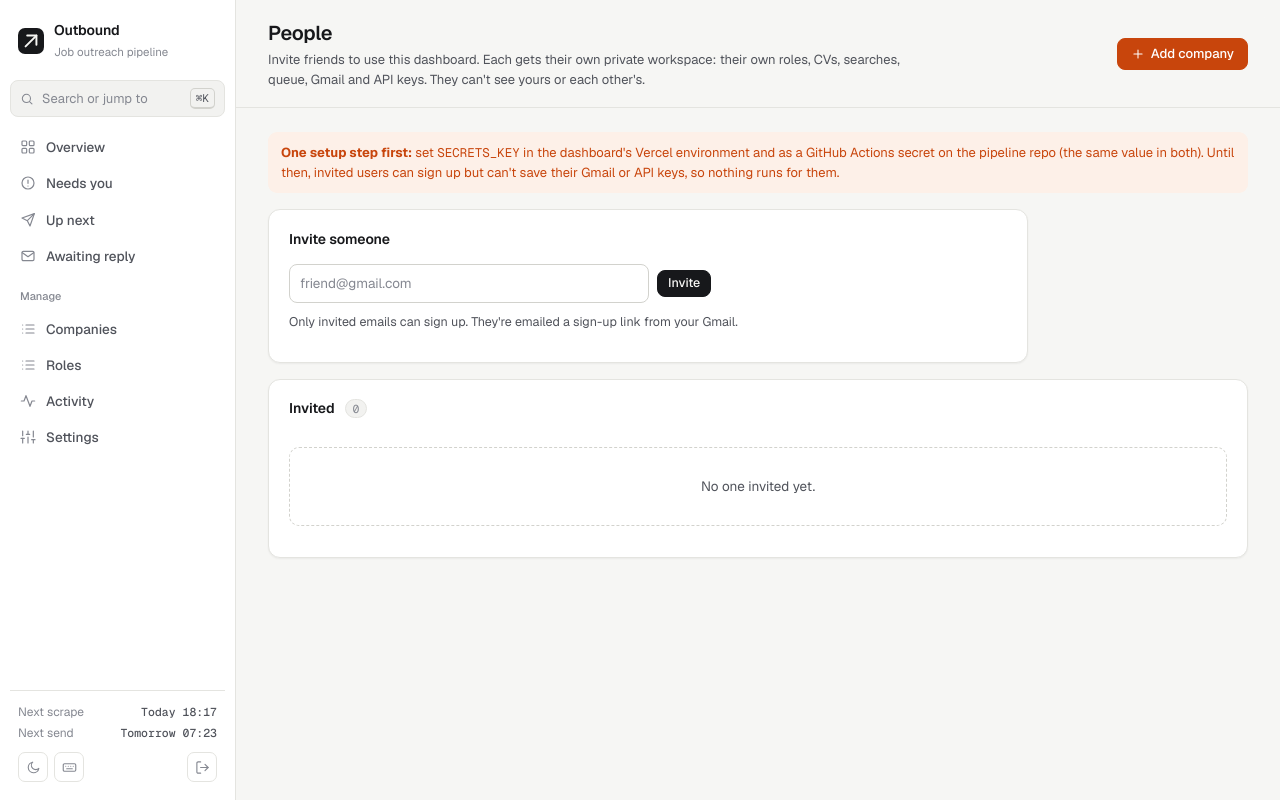
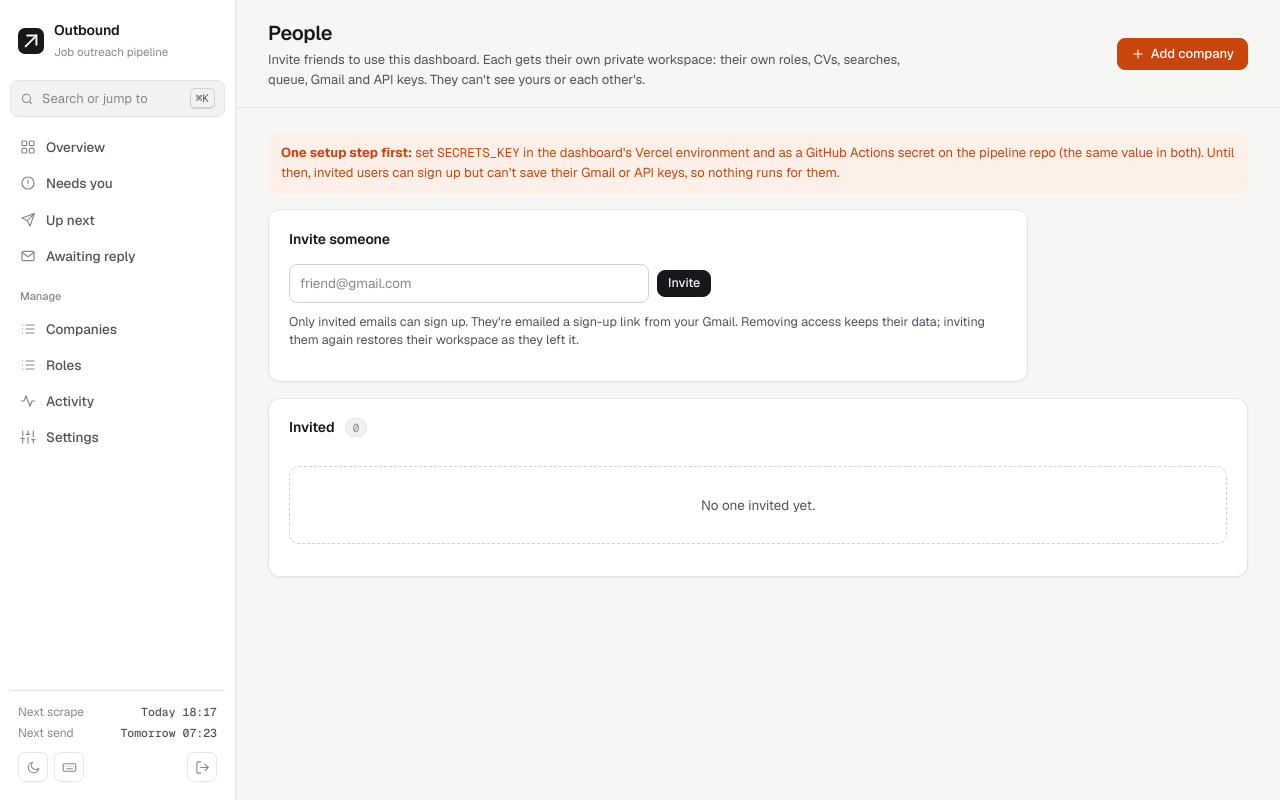
Before and after one commit to Asheryram/mime, a Flask app: template webapp/templates/people.html in a window 1280 px wide. Run offline with Flask 3, Linux system fonts and the light colour scheme; the template is opened without the code that fills it, so the values that code supplies are empty.

Commit message:
Re-inviting a removed user restores their workspace and resumes it
Removing access deletes only the login and invite: the user's data in
tenants/<id>/ is kept, and their pipeline is paused. Inviting them back
reconnected the same workspace (the folder is derived from their email),
but left the pipeline paused with no way to resume it. Signing up again
now lifts the pause. The button reads "Remove access", and the People
page says data is kept and re-inviting restores it.

Co-Authored-By: Claude Opus 5.5 <noreply@anthropic.com>
Claude-Session: https://claude.ai/code/session_01LhtqaFYkS5TYc9e7jhRY4L

```diff
--- a/webapp/app.py
+++ b/webapp/app.py
@@ -314,6 +314,18 @@ def signup():
             db.create_member(email, tenant, generate_password_hash(pw), datetime.now(timezone.utc).isoformat())
             session.clear()
             session.update({"authed": True, "role": "member", "email": email, "tenant": tenant})
+            # Someone whose access was removed and who has been invited back
+            # gets the same workspace (the folder is derived from their email),
+            # with everything they had. Being invited again is the owner's say-so
+            # to resume, so lift the pause that removal put on their pipeline.
+            state_repo.set_tenant(tenant)
+            prof = state_repo.get_profile()
+            if prof.get("paused"):
+                prof.pop("paused")
+                state_repo.save_profile(prof, "Invited back; pipeline resumed")
+                flash("Welcome back! Your workspace is as you left it, and your pipeline is running again.",
+                      "success")
+                return redirect(url_for("overview"))
             flash("Welcome! Start by filling in your profile: it's what your applications are signed with.",
                   "success")
             return redirect(url_for("profile"))
@@ -1963,8 +1975,8 @@ def people():
                         state_repo.save_profile(prof, "Access removed by owner; pipeline paused")
                 finally:
                     state_repo.set_tenant("")
-                flash(f"Removed {email}. Their pipeline is paused and they're signed out. Their data stays in "
-                      f"tenants/{tenant}/ in the state repo until you delete it.", "success")
+                flash(f"Removed access for {email}: they're signed out and their pipeline is paused. Their data "
+                      f"is kept in tenants/{tenant}/. Invite them again to restore everything.", "success")
             else:
                 flash(f"Removed the invite for {email}.", "success")
         return redirect(url_for("people"))
--- a/webapp/templates/people.html
+++ b/webapp/templates/people.html
@@ -13,7 +13,7 @@
     <input type="email" name="email" placeholder="friend@gmail.com" required style="margin:0; max-width: 360px;" aria-label="Email to invite">
     <button type="submit" class="sm">Invite</button>
   </form>
-  <p class="small muted" style="margin-top:10px">Only invited emails can sign up. They're emailed a sign-up link from your Gmail.</p>
+  <p class="small muted" style="margin-top:10px">Only invited emails can sign up. They're emailed a sign-up link from your Gmail. Removing access keeps their data; inviting them again restores their workspace as they left it.</p>
 </section>
 
 <section class="panel card-box">
@@ -27,9 +27,9 @@
         <td class="mono">{{ i.email }}</td>
         <td>{% if i.tenant %}<span class="pill ok">joined {{ i.joined_at|longdate }}</span>{% else %}<span class="pill later">invited {{ i.invited_at|longdate }}</span>{% endif %}</td>
         <td class="mono small">{{ ('tenants/' ~ i.tenant ~ '/') if i.tenant else '' }}</td>
-        <td><form method="post" class="inline" onsubmit="return confirm('Remove {{ i.email }}? They are signed out at once and their pipeline stops. Their data stays in the state repo.');">
+        <td><form method="post" class="inline" onsubmit="return confirm('Remove access for {{ i.email }}? They are signed out at once and their pipeline is paused. Their data is kept: invite them again to restore everything.');">
           <input type="hidden" name="action" value="remove"><input type="hidden" name="email" value="{{ i.email }}">
-          <button type="submit" class="danger sm">Remove</button></form></td>
+          <button type="submit" class="danger sm">Remove access</button></form></td>
       </tr>
     {% endfor %}
     </tbody>
```
Also changed, not shown: tests/test_multi_user.py (+17 -0 lines).
